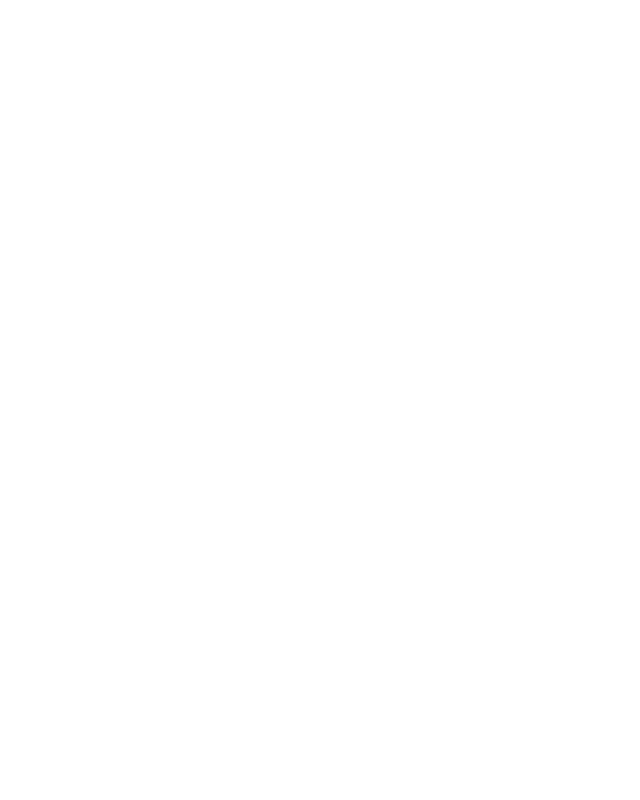
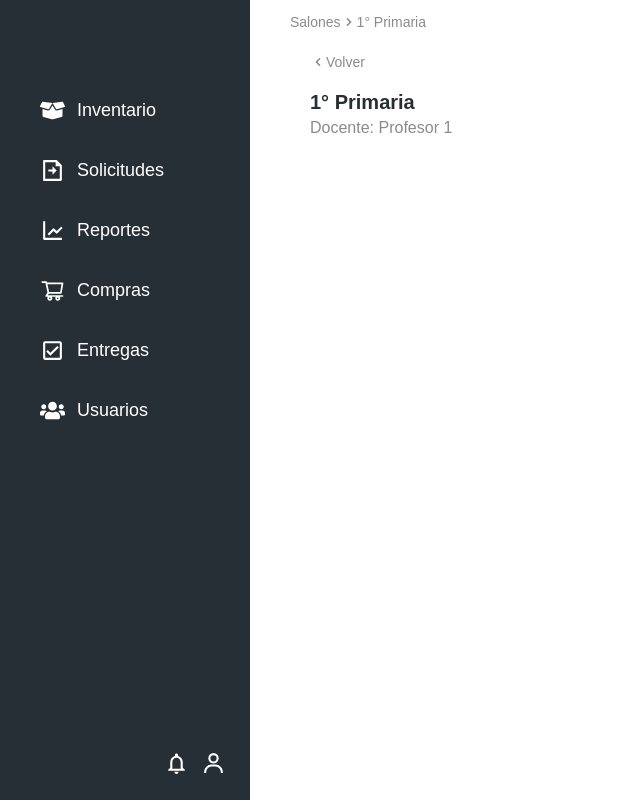
Before and after one commit to saaaan25/ingenius-inventory, a React (Vite) app: page /classrooms/1 in a window 1280 px wide. Before the commit this address had no page. Shown: the whole page, without its empty margins (0-640 px from the left). Built offline with nearby package versions, Linux system fonts and the light colour scheme.

Commit message:
Paginas salones

```diff
--- a/src/App.jsx
+++ b/src/App.jsx
@@ -14,6 +14,7 @@ import Request from "./pages/Request";
 import { User, Purchase } from "@/pages";
 import { Toaster } from "sonner";
 import { PurchaseProvider } from "@/providers";
+import Classroom from "./pages/Classroom";
 
 function App() {
   return (
@@ -30,6 +31,8 @@ function App() {
             <Route path="/users/:id" element={<User />} />
             <Route path="/requests/:id" element={<Request />} />
             <Route path="/purchases/:id" element={<PurchaseProvider><Purchase /></PurchaseProvider>} />
+            <Route path="/inventory" element={<Deliveries />} />
+            <Route path="/classrooms/:id" element={<Classroom />} />
           </Route>
           <Route path="/login" element={<Login />} />
         </Routes>
--- a/src/components/ClassRoom.jsx
+++ b/src/components/ClassRoom.jsx
@@ -1,10 +1,20 @@
-// src/components/ClassRoom.jsx
 import React from 'react';
 import { FaEllipsisV } from 'react-icons/fa';
+import { useNavigate } from 'react-router-dom';
 
-const ClassRoom = ({ nombre, profesor }) => {
+const ClassRoom = ({ id, nombre, profesor }) => {
+    const navigate = useNavigate();
+
+    const goToClassroom = () => {
+        navigate(`/classrooms/${id}`);
+    };
+
     return (
-        <div className="relative bg-white rounded-lg shadow-md p-4 flex flex-col justify-between" style={{ height: '200px', width: '90%' }}>
+        <div
+            className="relative bg-white rounded-lg shadow-md p-4 flex flex-col justify-between cursor-pointer"
+            style={{ height: '200px', width: '90%' }}
+            onClick={goToClassroom}
+        >
             <div>
                 <h2 className="text-lg font-semibold">{nombre}</h2>
                 <p className="text-sm text-gray-600">{profesor}</p>
--- /dev/null
+++ b/src/pages/Classroom.jsx
@@ -0,0 +1,36 @@
+import { useParams } from "react-router-dom";
+import { classes } from "../data-test/class.js";
+import { HiChevronLeft, HiChevronRight } from "react-icons/hi";
+
+const Classroom = () => {
+    const params = useParams();
+    const classroom = classes.find((item) => item.id === Number(params.id));
+
+    return (
+        <div className="flex flex-col w-full h-full items-start justify-start gap-y-3">
+            <div className="flex items-center text-routes">
+                <a className="font-light text-routes_selected text-sm" href="/deliveries">Salones</a>
+                <HiChevronRight />
+                <a className="font-light text-routes_selected text-sm" href={`/classrooms/${params.id}`}>
+                    {classroom.nombre}
+                </a>
+            </div>
+            <div className="pl-5 w-full flex flex-col items-start">
+                <div className="mt-2 mb-4">
+                    <button className="flex text-routes_selected items-center" onClick={() => window.history.back()}>
+                        <HiChevronLeft />
+                        <p className="text-sm">Volver</p>
+                    </button>
+                </div>
+                <h1 className="font-semibold text-xl">{classroom.nombre}</h1>
+                <div>
+                    <h2 className="text-routes">Docente: {classroom.profesor}</h2>
+                </div>
+                <div className="w-full mt-4">
+                </div>
+            </div>
+        </div>
+    );
+};
+
+export default Classroom;
--- a/src/pages/Deliveries.jsx
+++ b/src/pages/Deliveries.jsx
@@ -1,6 +1,5 @@
 import { classes } from '../data-test/class.js';
 import ClassRoom from '../components/ClassRoom';
-import { FaPlus } from 'react-icons/fa';
 import { AddButton } from '@/components/button/AddButton.jsx';
 
 const Deliveries = () => {
@@ -16,13 +15,17 @@ const Deliveries = () => {
             </div>
             <div className="flex flex-col w-full h-full p-6">
                 <div className="grid grid-cols-3 gap-6">
-                {classes.map((classRoom, index) => (
-                    <ClassRoom key={index} nombre={classRoom.nombre} profesor={classRoom.profesor} />
+                    {classes.map((classRoom) => (
+                        <ClassRoom
+                            key={classRoom.id}
+                            id={classRoom.id}
+                            nombre={classRoom.nombre}
+                            profesor={classRoom.profesor}
+                        />
                     ))}
                 </div>
             </div>
         </div>
-
     );
 };
 
```
Lines whose indentation alone changed are shown as unchanged.
